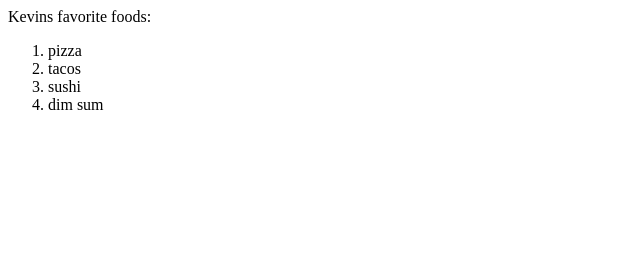
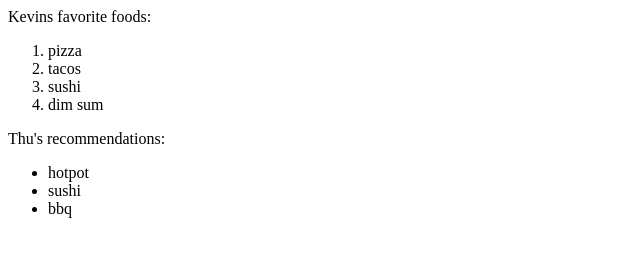
Before and after one commit to thuphung92/testrepo, a plain HTML site: page index.html in a window 1280 px wide. Shown: the whole page, without its empty margins (0-640 px from the left). Drawn offline with Linux system fonts and the light colour scheme.

Commit message:
my recommendations

```diff
--- a/index.html
+++ b/index.html
@@ -15,6 +15,11 @@
         <li>sushi</li>
         <li>dim sum</li>
     </ol>
-
+    Thu's recommendations:
+    <ul>
+        <li>hotpot</li>
+        <li>sushi</li>
+        <li>bbq</li>
+    </ul>
 </body>
 </html>
```
